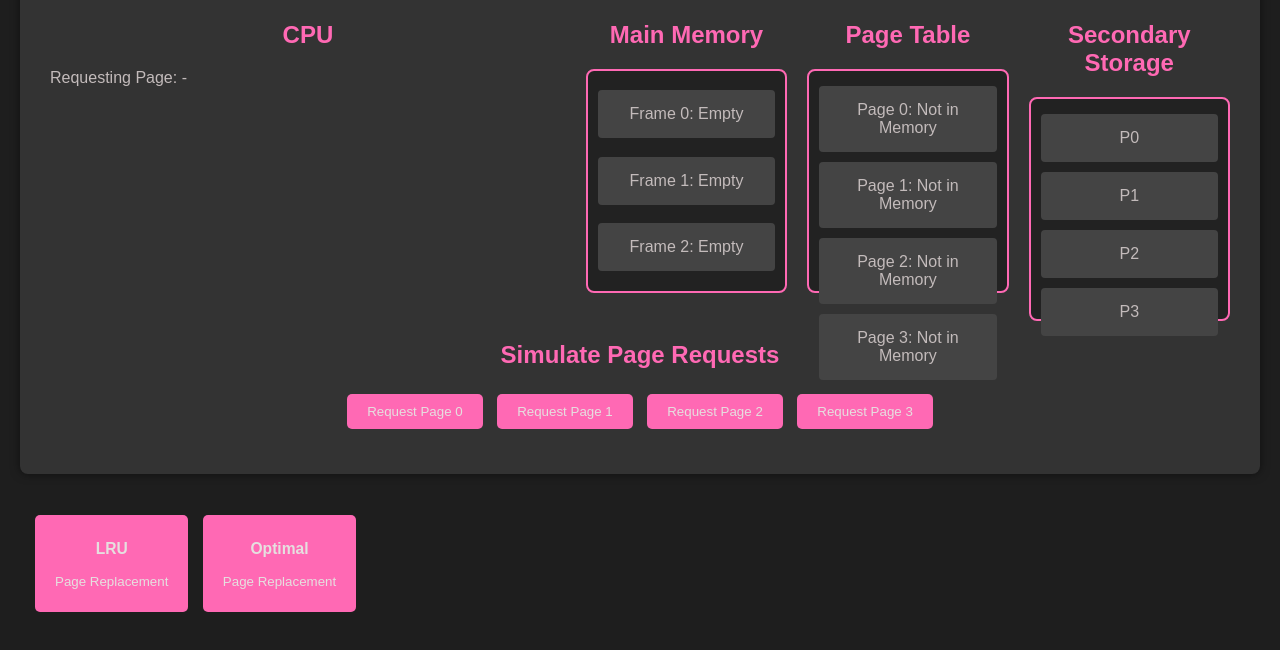
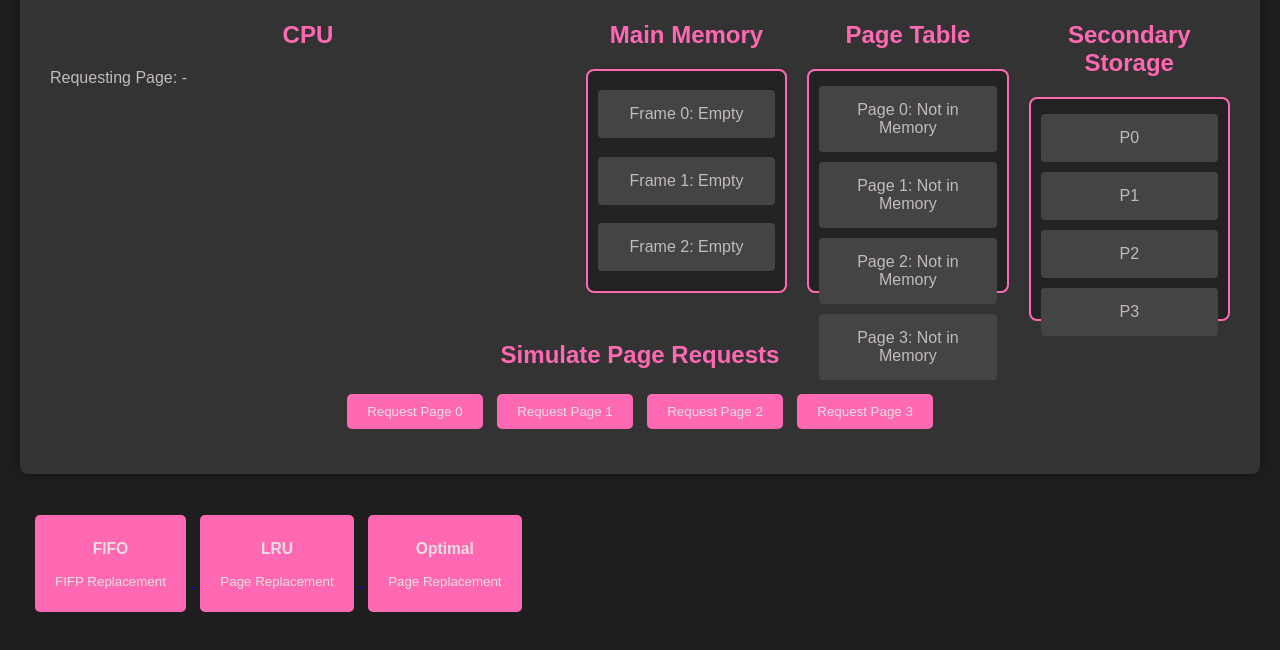
Before and after one commit to GajanandaAdhikari/mywebsite, a plain HTML site: page Operating System/page replacement/main/main.html in a window 1280 px wide. Shown: the part 196-846 px from the top of the page. Drawn offline with Linux system fonts and the light colour scheme.

Commit message:
fix: added fifo button && lru href[main.html]

```diff
--- a/Operating System/page replacement/main/main.html
+++ b/Operating System/page replacement/main/main.html
@@ -1,11 +1,13 @@
 <!DOCTYPE html>
 <html lang="en">
+
 <head>
     <meta charset="UTF-8">
     <meta name="viewport" content="width=device-width, initial-scale=1.0">
     <title>Paging and Page Faults Simulation</title>
     <link rel="stylesheet" href="styles.css">
 </head>
+
 <body>
     <header style="display: flex; justify-content: space-between; align-items: center; padding: 20px;">
 
@@ -62,21 +64,32 @@
     <br><br>
 
     <div class="secondary-storage" style="display: block; align-items: center;">
+        <a href="../fifo/fifo.html">
+            <button>
+                <h3>FIFO</h3>
+                <p>FIFP Replacement</p>
+            </button>
+        </a>
+
+
+        <a href="../lru/lru.html">
             <button>
                 <h3>LRU</h3>
                 <p>Page Replacement</p>
             </button>
+        </a>
 
-            <a href="../optimal/optimal.html">
+        <a href="../optimal/optimal.html">
             <button href="../optimal/optimal.html">
                 <h3>Optimal</h3>
                 <p>Page Replacement</p>
             </button>
-             </a>
+        </a>
 
     </div>
     <br>
 
     <script src="script.js"></script>
 </body>
+
 </html>
```
